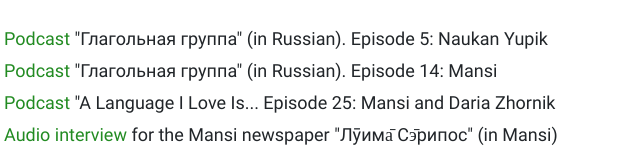
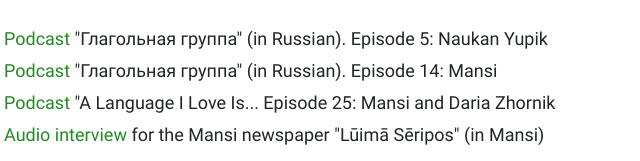
Before and after one commit to DariaZhornik/dariazhornik.github.io, a plain HTML site: page index.html in a window 1280 px wide. Shown: the part 1874-2035 px from the top of the page, 78-718 px from the left. Drawn offline with nearby package versions, Linux system fonts and the light colour scheme.

Commit message:
Update index.html

```diff
--- a/index.html
+++ b/index.html
@@ -80,7 +80,7 @@
                 <li><a href="https://glagolgruppa.mave.digital/ep-6">Podcast</a> "Глагольная группа" (in Russian). Episode 5: Naukan Yupik</li>
                 <li><a href="https://glagolgruppa.mave.digital/ep-20">Podcast</a> "Глагольная группа" (in Russian). Episode 14: Mansi</li>
                 <li><a href="https://dannybate.com/podcast/">Podcast</a> "A Language I Love Is... Episode 25: Mansi and Daria Zhornik</li>
-                <li><a href="https://khanty-yasang.ru/luima-seripos/no-8-1314/18241">Audio interview</a> for the Mansi newspaper "Лӯима̄ Сэ̄рипос" (in Mansi)</li>
+                <li><a href="https://khanty-yasang.ru/luima-seripos/no-8-1314/18241">Audio interview</a> for the Mansi newspaper "Lūimā Sēripos" (in Mansi)</li>
             </ul>
         </div>
 
```
